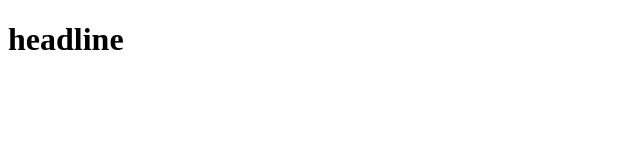
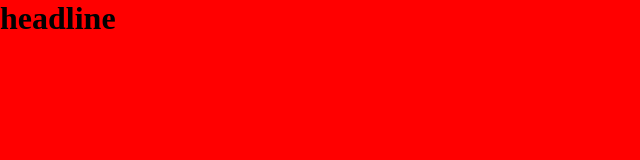
Before and after one commit to XYJhon/project_01, a plain HTML site: page index.html in a window 1280 px wide. Shown: the whole page, without its empty margins (0-640 px from the left). Drawn offline with Linux system fonts and the light colour scheme.

Commit message:
修改了index.css

```diff
--- a/index.css
+++ b/index.css
@@ -0,0 +1,5 @@
+* {
+  margin: 0;
+  padding: 0;
+  background-color: red;
+}
--- a/index.html
+++ b/index.html
@@ -6,6 +6,7 @@
   <meta http-equiv="X-UA-Compatible" content="IE=edge">
   <meta name="viewport" content="width=device-width, initial-scale=1.0">
   <title>Document</title>
+  <link rel="stylesheet" href="./index.css">
 
 </head>
 
```
